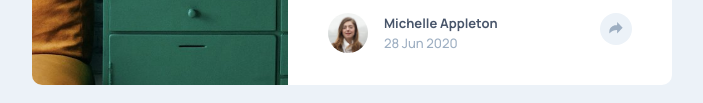
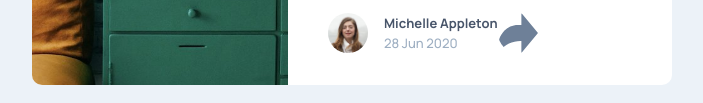
Before and after one commit to iana-8/iana-8, a plain HTML site: page index.html in a window 1280 px wide. Shown: the part 479-582 px from the top of the page, without its empty margins (288-991 px from the left). Drawn offline with Linux system fonts and the light colour scheme.

Commit message:
Update index.html

```diff
--- a/index.html
+++ b/index.html
@@ -31,8 +31,7 @@
         <br><span class="date">28 Jun 2020</span>
         </div>
 
-        <svg class="share-icon" xmlns="http://www.w3.org/2000/svg" viewBox="0 -10 15 36">
-            <path d="M15 6.495L8.766.014V3.88H7.441C3.33 3.88 0 7.039 0 10.936v2.049l.589-.612C2.59 10.294 5.422 9.11 8.39 9.11h.375v3.867L15 6.495z"></path></svg>
+       <img src="images/icon-share.svg" alt="share" />
             <div class="share-icons" id="share-icons">
                 <p>share</p>
              <img src="images/icon-facebook.svg" alt="facebook" />
```
